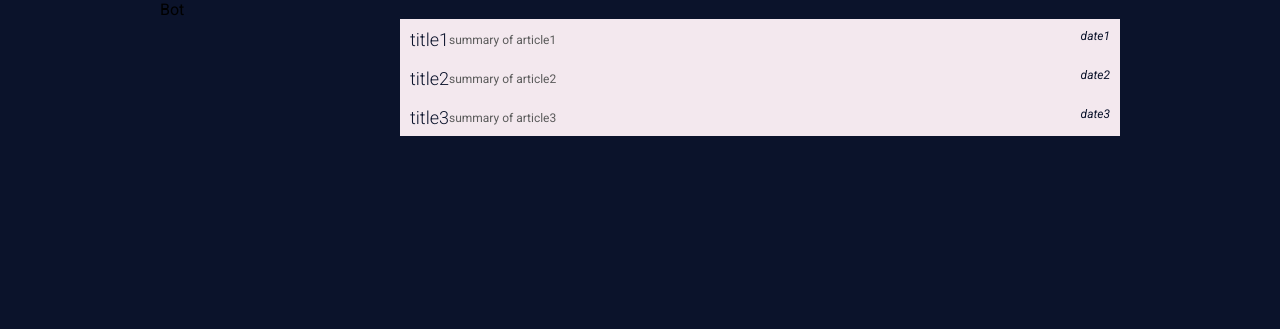
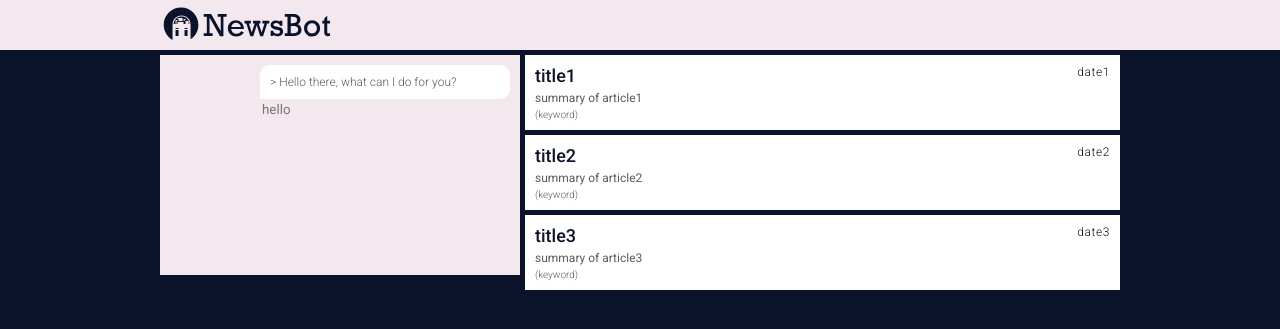
Before and after one commit to chrisjwei/cmu_takes_mhacks, a Django app: page /newsfeed in a window 1280 px wide. Shown: the top 329 px of the page. Run offline with Django 3.2, Linux system fonts and the light colour scheme; some libraries are stand-ins or nearby versions.

Commit message:
the robot is alive!

```diff
--- a/app/static/app/css/newsfeed-stylesheet.css
+++ b/app/static/app/css/newsfeed-stylesheet.css
@@ -6,24 +6,64 @@ body{
   margin-left: auto;
   margin-right: auto;
   width:960px;
-  height:200px;
+}
+
+.header{
+	height:50px;
+	background-color: #F3E8EE;
+}
+
+.robot{
+	height:200px;
+	width: 340px;
+	background-color: #F3E8EE;
+	margin-top:5px;
+	float:left;
+	display:inline-block;
+	padding:10px;
+}
+
+.robot-right{
+	width:250px;
+	float:right;
+	display:inline-block;
+}
+
+.robot-left{
+	width:90px;
+	float:left;
+	display:inline-block;
+}
+
+.robot-speech-bubble{
+	background-color: white;
+	color:#5B5B5B;
+	padding:10px;
+	border-top-left-radius:10px;
+	border-top-right-radius:10px;
+	border-bottom-right-radius:10px;
 }
 
 .newsfeed{
 	display:inline-block;
 	float:right;
-	background-color: #F3E8EE;
 }
 
 .article{
-	width:700px;
+	width:575px;
 	padding:10px;
+	background-color: white;
+	margin-top: 5px;
+}
+
+.article-header{
+	height:22px;
 }
 
 .article-title{
 	color:#0B132B;
 	font-size: 18px;
-	font-weight: 300;
+	font-weight: 500;
 	display: inline-block;
 	float:left;
 }
@@ -31,8 +71,8 @@ body{
 .article-timestamp{
 	color:#0B132B;
 	font-size: 12px;
-	font-style: italic;
-	font-weight: 400;
+	font-weight: 300;
+	letter-spacing: 0.6px;
 	display: inline-block;
 	float:right;
 }
@@ -45,3 +85,10 @@ body{
 	display: inline-block;
 	clear:both;
 }
+
+.article-keyword{
+	font-size: 10px;
+	font-weight: 300;
+	color:#5B5B5B;
+	margin-top: 3px;
+}
--- a/app/static/app/css/stylesheet.css
+++ b/app/static/app/css/stylesheet.css
@@ -55,6 +55,11 @@ a {
 	font-weight: 300;
 }
 
+.font-text-light{
+	font-size: 12px;
+	font-weight: 300;
+}
+
 .font-helper-text{
 	padding:4px;
 	font-size: 12px;
--- a/app/static/app/scripts/script-newsfeed.js
+++ b/app/static/app/scripts/script-newsfeed.js
@@ -1,15 +1,111 @@
-var $win = $(window);
-
-function resize_main_box(){
-	var box = $("#main-box")
-	box.css('position', 'relative');
-	box.css('top', $win.height()*(3/8));
+function readInput(){
+	var inputMsg = $('#robot-input').val();
+	$('#robot-input').val('');
+	parseInput(inputMsg);
 }
 
-$( document ).ready(function() {
-  resize_main_box();
-});
+function parseInput(msg){
+	msg = cleanMsg(msg)
+	var keyword = ''; // only relevant for commandType 2
+	var arr = msg.split(" ");
+	var commandType = getCommandType(arr); // 0 - unknown command, 1 - refresh, 2 - filter
+	if (commandType == 2 || commandType == 3){
+		keyword = getKeyword(arr);
+	}
+	execute(commandType,keyword);
+}
 
-$win.on('resize',function(){
-	resize_main_box();
-});
+function cleanMsg(msg){
+	var msg1 = msg.replace(/[.,-\/#!$%\^&\*;:{}=\-_`~()]/g,""); // remove punctuation
+	return msg1;
+}
+
+function getCommandType(arr){
+	var i;
+	var prevWord;
+	var word;
+	for (i = 0; i < arr.length; i++){
+		word = arr[i].toLowerCase();
+		/* here are some definitively refresh based words*/
+		if (word == 'refresh' || word == 'reload' || word == 'update' || word == 'restock'){
+			return 1;
+		}
+		if (word == 'new' || word == 'update' || word == 'updates' && i > 0){
+			prevWord = arr[i-1].toLowerCase();
+			if (prevWord == 'load' || prevWord == 'show' || prevWord == 'get' || prevWord == 'display' || prevWord == 'me'){
+				return 1;
+			}
+			if (i > 1){
+				prevWord = arr[i-2].toLowerCase();
+				if (prevWord == 'give'){
+					return 1;
+				}
+			}
+		}
+		if (word == 'remove' && i < arr.length-1 && arr[i+1].toLowerCase() == 'filter'){
+			return 3;
+		}
+		if (word == 'filter' || word == 'where' || word == 'by'){
+			return 2;
+		}
+		if (i > 0 ) {
+			prevWord = arr[i-1].toLowerCase();
+			if (prevWord == 'load' || prevWord == 'show' || prevWord == 'get' || prevWord == 'display'){
+				if (word != 'new'){
+					if (word != 'me'){
+						return 2;
+					}
+				}
+			}
+		}
+	}
+	return 0;
+}
+
+function getKeyword(arr){
+	var keywordArr=[];
+	for (i = 0; i < arr.length-1; i++){
+		word = arr[i].toLowerCase();
+		if (word == 'about' || word == 'by' || word == 'to'
+			|| word == 'for' || word == 'at' || word == 'in'
+			|| word == 'from' || word == 'like' || word == 'on'
+			|| word == 'with'){
+			keywordArr = arr.slice(i+1);
+		}
+	}
+	return keywordArr.join(" ");
+}
+
+function execute(commandType,keyword){
+	var output = $('#robot-output');
+	switch(commandType){
+		case 0:
+			output.html("I don't understand your command :(");
+			break;
+		case 1:
+			output.html("Fetching new stories for you");
+			refresh();
+			break;
+		case 2:
+			output.html("Applying filter: " + keyword);
+			applyFilter(keyword);
+			break;
+		case 3:
+			output.html("Removing filter: " + keyword);
+			removeFilter(keyword);
+			break;
+		default: throw 'Unsupported commandType';
+	}
+}
+
+function refresh(){
+	return;
+}
+
+function applyFilter(keyword){
+	return;
+}
+
+function removeFilter(keyword){
+	return;
+}
--- a/app/templates/app/index.html
+++ b/app/templates/app/index.html
@@ -12,7 +12,7 @@
 </head>
 <body>
 <div id='main-box' class='centered'>
-	<img src='/static/app/images/logo-dark.svg' class=''>
+	<img src='/static/app/images/logo-dark.svg'>
 	<div class ='font-color-accent-dark font-helper-text'>Show me news about...</div>
 	<select class="selector">
 		<option value="" default selected></option>
--- a/app/templates/app/newsfeed.html
+++ b/app/templates/app/newsfeed.html
@@ -5,18 +5,35 @@
 	<link rel="stylesheet" type="text/css" href="/static/app/css/stylesheet.css">
 	<link rel="stylesheet" type="text/css" href="/static/app/css/newsfeed-stylesheet.css">
 	<script src="https://ajax.googleapis.com/ajax/libs/jquery/2.1.3/jquery.min.js"></script>
+	<script src="/static/app/scripts/script-newsfeed.js"></script>
 	<title>NewsBot - News Feed</title>
 </head>
 <body>
+<div class='header'>
+	<div class='container'>
+		<a href='/'><img src='/static/app/images/logo-dark.svg'></a>
+	</div>
+</div>
 <div class='container'>
-	<div class='bot'>Bot</div>
+	<div class='robot'>
+		<img class='robot-left' src=''>
+		<div class='robot-right'>
+			<div id='robot-output' class='robot-speech-bubble font-text-light'> > Hello there, what can I do for you?</div>
+			<form onsubmit="readInput();return false;">
+		  	<input id='robot-input' type="text" name="message" placeholder='hello'><br>
+		  </form>
+		</div>
+	</div>
 	<div class='newsfeed'>
 		<ul>
 			{% for article_object in articles %}
 			<li class='article'>
-				<a href='{{article_object.article.url}}' class='article-title'>{{article_object.article.title}}</a>
-				<div class='article-timestamp'>{{article_object.article.publish_date}}</div>
+				<div class='article-header'>
+					<a href='{{article_object.article.url}}' class='article-title'>{{article_object.article.title}}</a>
+					<div class='article-timestamp'>{{article_object.article.publish_date}}</div>
+				</div>
 				<div class='article-summary'>{{article_object.summary}}</div>
+				<div class='article-keyword'> (keyword) </div>
 			</li>
 			{% endfor %}
 		</ul>
```
